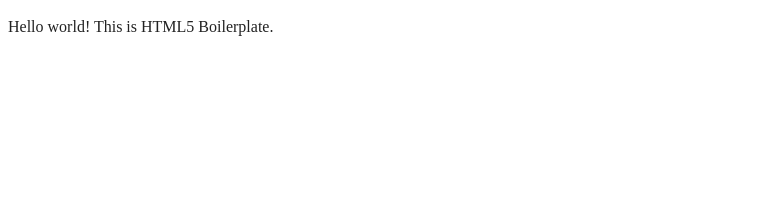
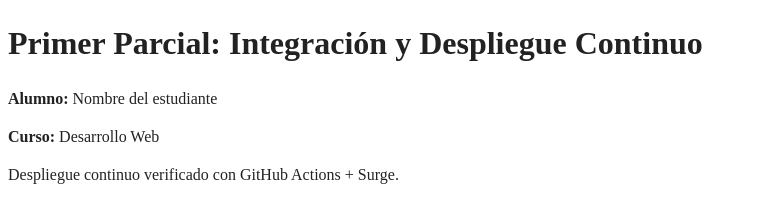
Before and after one commit to JosvierR/primer_parcial, a website built with webpack: page index.html in a window 1280 px wide. Shown: the whole page, without its empty margins (0-757 px from the left). Built offline with nearby package versions, Linux system fonts and the light colour scheme.

Commit message:
Actualizar contenido identificable del parcial en index.html

```diff
--- a/index.html
+++ b/index.html
@@ -1,15 +1,15 @@
 <!doctype html>
-<html class="no-js" lang="">
+<html class="no-js" lang="es">
 
 <head>
   <meta charset="utf-8">
   <meta name="viewport" content="width=device-width, initial-scale=1">
-  <title>A</title>
+  <title>Primer Parcial - Despliegue Continuo</title>
   <link rel="stylesheet" href="css/style.css">
-  <meta name="description" content="">
+  <meta name="description" content="Página de práctica del primer parcial con despliegue continuo.">
 
-  <meta property="og:title" content="">
-  <meta property="og:type" content="">
+  <meta property="og:title" content="Primer Parcial - Despliegue Continuo">
+  <meta property="og:type" content="website">
   <meta property="og:url" content="">
   <meta property="og:image" content="">
   <meta property="og:image:alt" content="">
@@ -23,11 +23,14 @@
 </head>
 
 <body>
+  <main>
+    <h1>Primer Parcial: Integración y Despliegue Continuo</h1>
+    <p><strong>Alumno:</strong> Nombre del estudiante</p>
+    <p><strong>Curso:</strong> Desarrollo Web</p>
+    <p>Despliegue continuo verificado con GitHub Actions + Surge.</p>
+  </main>
 
-  <!-- Add your site or application content here -->
-  <p>Hello world! This is HTML5 Boilerplate.</p>
   <script src="js/app.js"></script>
-
 </body>
 
 </html>
```
